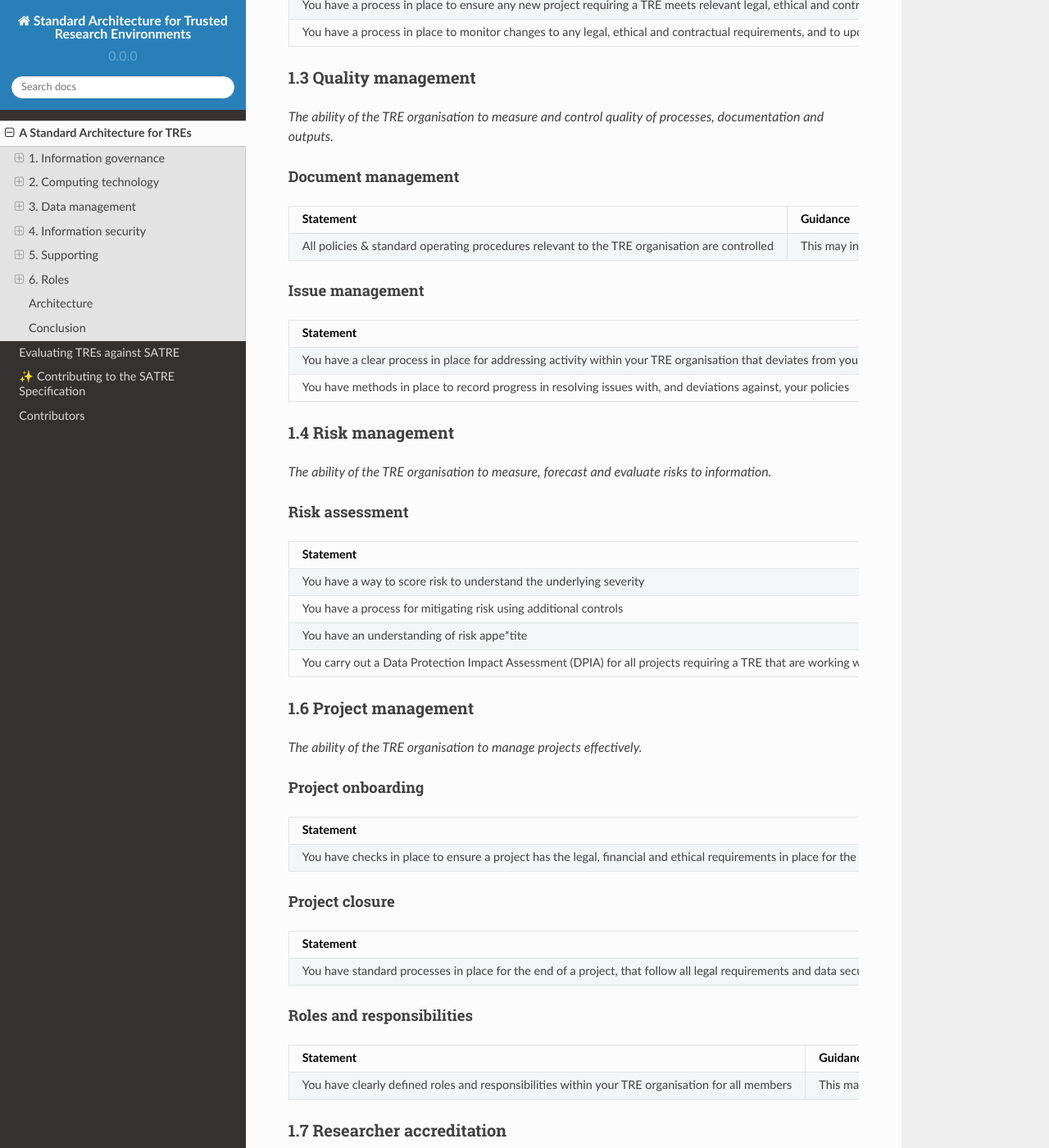
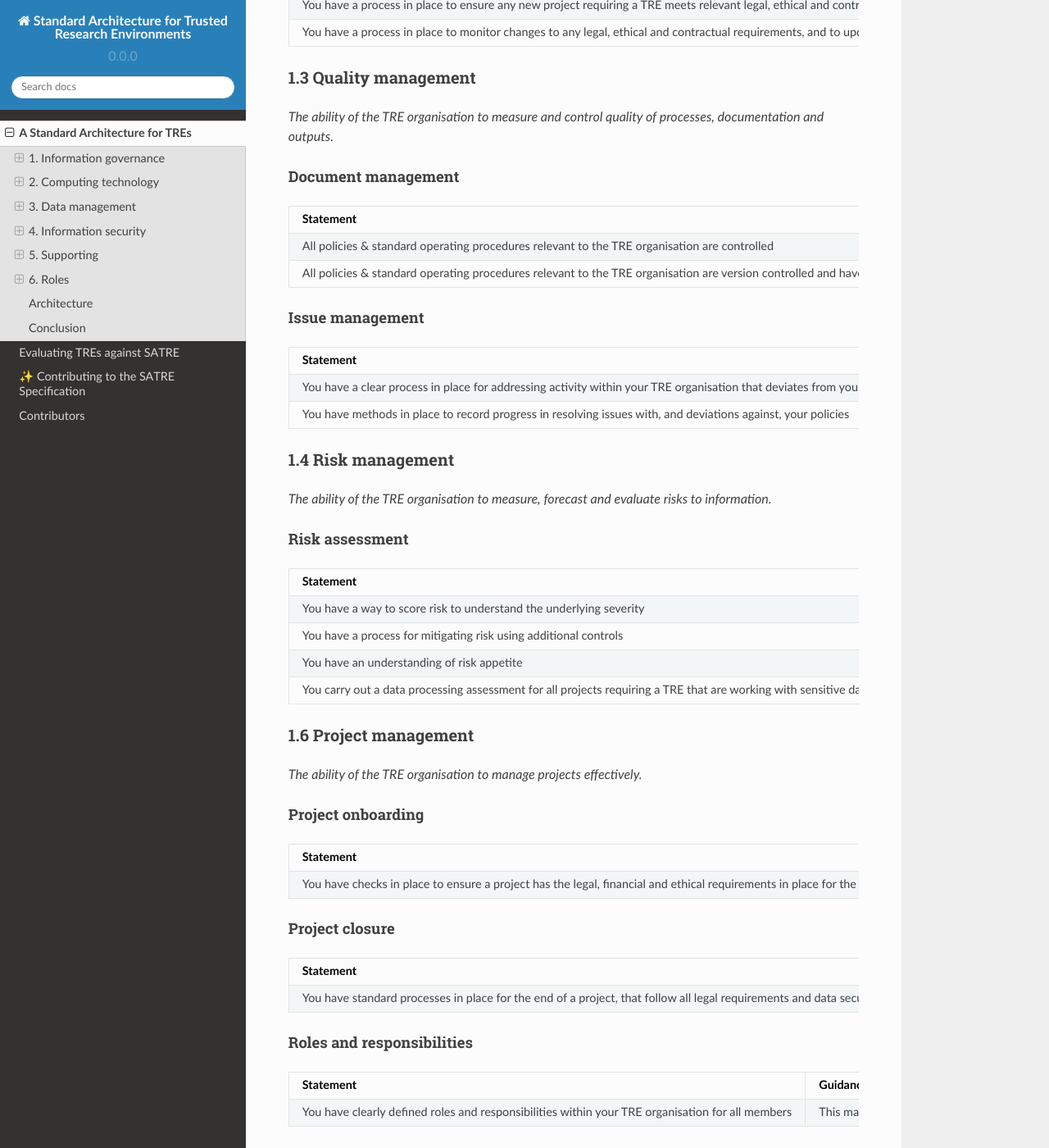
Before and after one commit to sa-tre/satre-specification, a Sphinx documentation site: the page built from docs/source/standard.md, in a window 1280 px wide and 1400 px high, scrolled down 1515 px. Shown: the whole window at 82% size. Built offline with Sphinx 7.4.7 and the Read the Docs theme 2.0.0, drawn with Linux system fonts in a browser that asks for light colours; some of the changed text lies outside the part shown.

Commit message:
Post-review changes

```diff
--- a/docs/source/standard.md
+++ b/docs/source/standard.md
@@ -43,7 +43,7 @@ What the TRE organisation does to ensure information risk is measured and manage
 
 | Statement | Guidance | Mandatory status |
 | --------- | -------  | --- |
-| You are able to audit your TRE organisation against relevant requirements and standards | If you are publicly accredited against a standard, for instance ISO27001, DSPT, CE+, etc, you must have processes in place to ensure you remain compliant | Mandatory |
+| You are able to audit your TRE organisation against relevant requirements and standards | If you are publicly accredited against a standard, for instance ISO27001, DSPT, CE+ etc., you must have processes in place to ensure you remain compliant | Mandatory |
 | You report on and share outcomes of each audit of your TRE organisation with the required bodies | This may included regulatory bodies or the organisations that manage accreditations you have | Mandatory |
 
 ### 1.2 Policy regulation and management
@@ -64,6 +64,7 @@ What the TRE organisation does to ensure information risk is measured and manage
 | Statement | Guidance | Mandatory status |
 | --------- | -------- | ---------------- |
 | All policies & standard operating procedures relevant to the TRE organisation are controlled | This may include measures like restricting edit access to relevant documents, and recording acceptance of policies for all TRE organisation members | Mandatory |
+| All policies & standard operating procedures relevant to the TRE organisation are version controlled and have codified change processes | Version control includes recording dates of changes, person responsible for carrying out changes, and summary of changes | Mandatory |
 
 #### Issue management
 
@@ -82,8 +83,8 @@ What the TRE organisation does to ensure information risk is measured and manage
 | --------- | -------- | ---------------- |
 | You have a way to score risk to understand the underlying severity | You have a risk assesment methodology for scoring risks on multiple axes such as impact and likelihood | Mandatory |
 | You have a process for mitigating risk using additional controls | Risks can be reduced to a level which brings it within agreed levels of appetite | Mandatory |
-| You have an understanding of risk appe*tite | You have an understanding of risk appetite, ownership of risk and ability to accept risk which falls outside of the appetite should that become necessary | Mandatory |
-| You carry out a Data Protection Impact Assessment (DPIA) for all projects requiring a TRE that are working with personal data | a DPIA is a process designed to identify risks arising out of the processing of personal data and to minimise these risks as far and as early as possible | Mandatory |
+| You have an understanding of risk appetite | This includes understanding ownership of risk, and ability to accept risk which falls outside of the appetite should that become necessary | Mandatory |
+| You carry out a data processing assessment for all projects requiring a TRE that are working with sensitive data | a data processing assessment is a process designed to identify risks arising out of the processing of sensitive data and to minimise these risks as far and as early as possible | Mandatory |
 
 ### 1.6 Project management
 
@@ -107,7 +108,7 @@ What the TRE organisation does to ensure information risk is measured and manage
 | --------- | -------- | ---------------- |
 | You have clearly defined roles and responsibilities within your TRE organisation for all members | This may include roles such as users, system administrators, system operators, data providers and more. Every member of your TRE organisation should have a pre-defined role with clear powers and responsibilities | Mandatory |
 
-### 1.7 Researcher accreditation
+### 1.7 Member accreditation
 
 The ability of the TRE organisation to ensure that people with access to data are identified correctly and they are suitably qualified.
 
```
